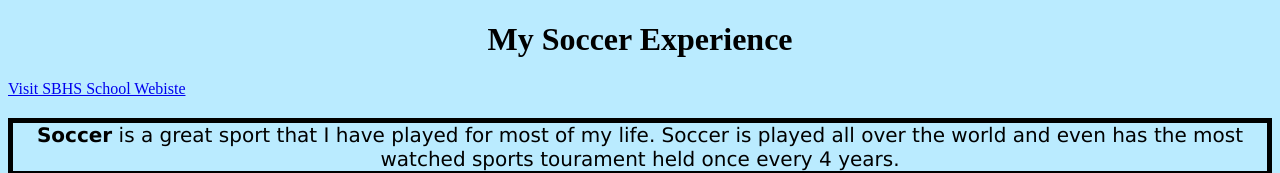
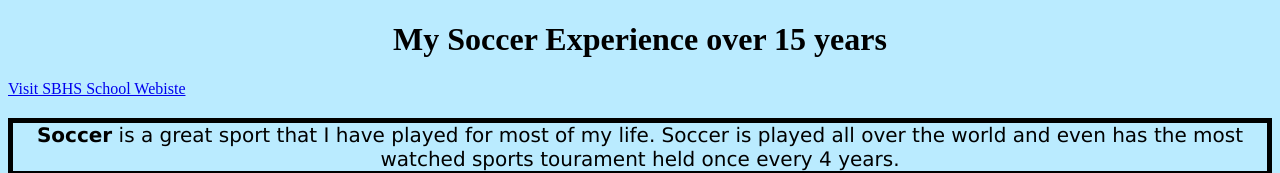
Before and after one commit to JadenMolwane/1st-assignment, a plain HTML site: page index.html in a window 1280 px wide. Shown: the top 173 px of the page. Drawn offline with Linux system fonts and the light colour scheme.

Commit message:
added comments

```diff
--- a/index.html
+++ b/index.html
@@ -2,10 +2,10 @@
 <html> <!-- opening HTML tag-->
   <head> <!-- the head element contains meta information about the page-->
     <link rel="stylesheet" href="style.css">
-	<title>My soccer expirience</title> <!-- title shows on the tab of the browser-->
-  </head>
+	<title>My soccer expirience over 15 years</title> <!-- title shows on the tab of the browser-->
+  </head> <!-- I put this title because it relates to what im talking about and it would help people find this website.-->
   <body> <!--the body elemenet contains all the content to display on the web page -->
-    <h1>My Soccer Experience</h1> <!-- heading for the page-->
+    <h1>My Soccer Experience over 15 years</h1> <!-- heading for the page-->
 	<a href="https://sbhs.sbunified.org/">Visit SBHS School Webiste</a>
 		<p>  <!-- The p tag makes a paragraph -->
 			<b>Soccer</b> is a great sport that I have played for most of my life. Soccer is played all over the world and even has the most watched sports tourament held once every 4 years.
@@ -14,7 +14,7 @@
 	<b>Soccer</b> to me is a hobby that has brought me a lot of anger and joy throughout all my years playing it.
 	</p>
 	<p>
-	I have played on multiple different <b>Soccer</b> teams, clubs and leagues in my life shown on the list below .
+	I have played on multiple different <b>Soccer</b> teams, clubs and leagues in my life shown on the list below.
 	</p>
 	<ul>
 		<li><a href="https://sbhs.sbunified.org/athletics/winter-sports-schedules/soccer-boys">Visit SBHS Soccer Program</a></li>
@@ -23,6 +23,6 @@
 	</ul>
 	<img src="soccer1.jpg" alt="A photo of a soccer ball"> <!--adding image, image creadits By Whitelaw Reid, wdr4d@virginia.edu-->
 	 <img src="soccer2.jpg" alt="A photo of a soccer ball"> <!--adding image, image creadits By Fuller Birch-->
-  <!--I put jpgs in there because I wanted high resolution photos in my wbesite since I dont have that many photos in there. -->
+  <!--I put jpgs because I didnt need really high quality photos for my website. -->
   </body>
 </html> <!--closing HTML tag-->
```
